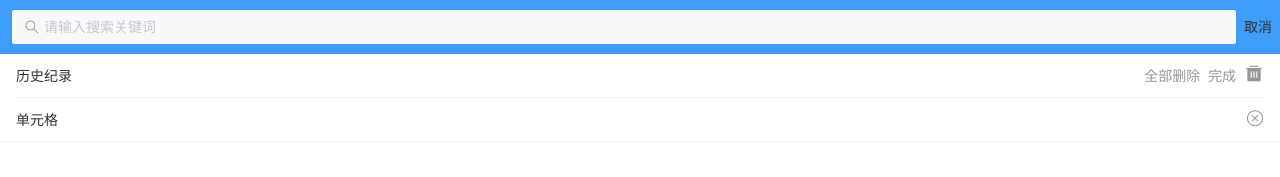
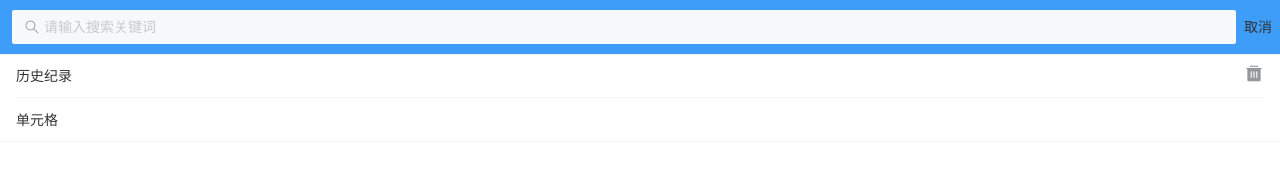
Before and after one commit to zhangchen661618/topline-totiao, a Vue app in the folder topline-totiao/: page /#/search in a window 1280 px wide. Shown: the top 177 px of the page. Built offline with nearby package versions, Linux system fonts and the light colour scheme.

Commit message:
搜索-历史记录-显示隐藏

```diff
--- a/topline-totiao/src/views/Search.vue
+++ b/topline-totiao/src/views/Search.vue
@@ -24,15 +24,15 @@
     <van-cell-group v-show="!value">
         <van-cell title="历史纪录">
             <!-- 自定义右侧内容 -->
-            <div>
+            <div v-show="isEdit" style="display:inline-block">
                 <span>全部删除</span>&nbsp;
-                <span>完成</span>&nbsp;
-                <van-icon name="delete" size='20px'/>
+                <span @click="isEdit=false">完成</span>&nbsp;
             </div>
+            <van-icon v-show="!isEdit" @click="isEdit=true" name="delete" size='20px'/>
         </van-cell>
         <van-cell title="单元格">
             <!-- 自定义右侧内容 -->
-            <van-icon name="close" size='18px'/>
+            <van-icon v-show="isEdit" name="close" size='18px'/>
         </van-cell>
     </van-cell-group>
   </div>
@@ -45,7 +45,8 @@ export default {
   data () {
     return {
       value: '',
-      suggestionList: [] // 存储搜索建议
+      suggestionList: [], // 存储搜索建议
+      isEdit: false // 编辑模式
     }
   },
   methods: {
```
